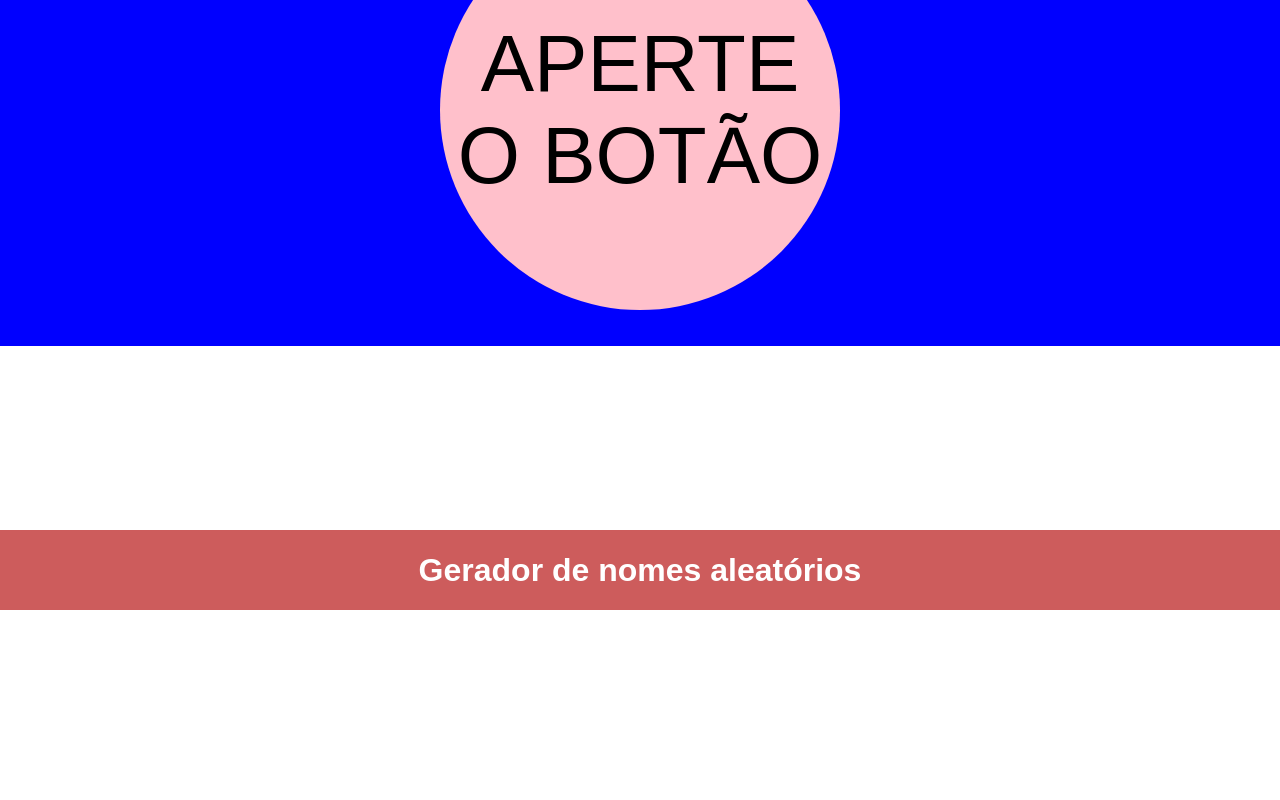
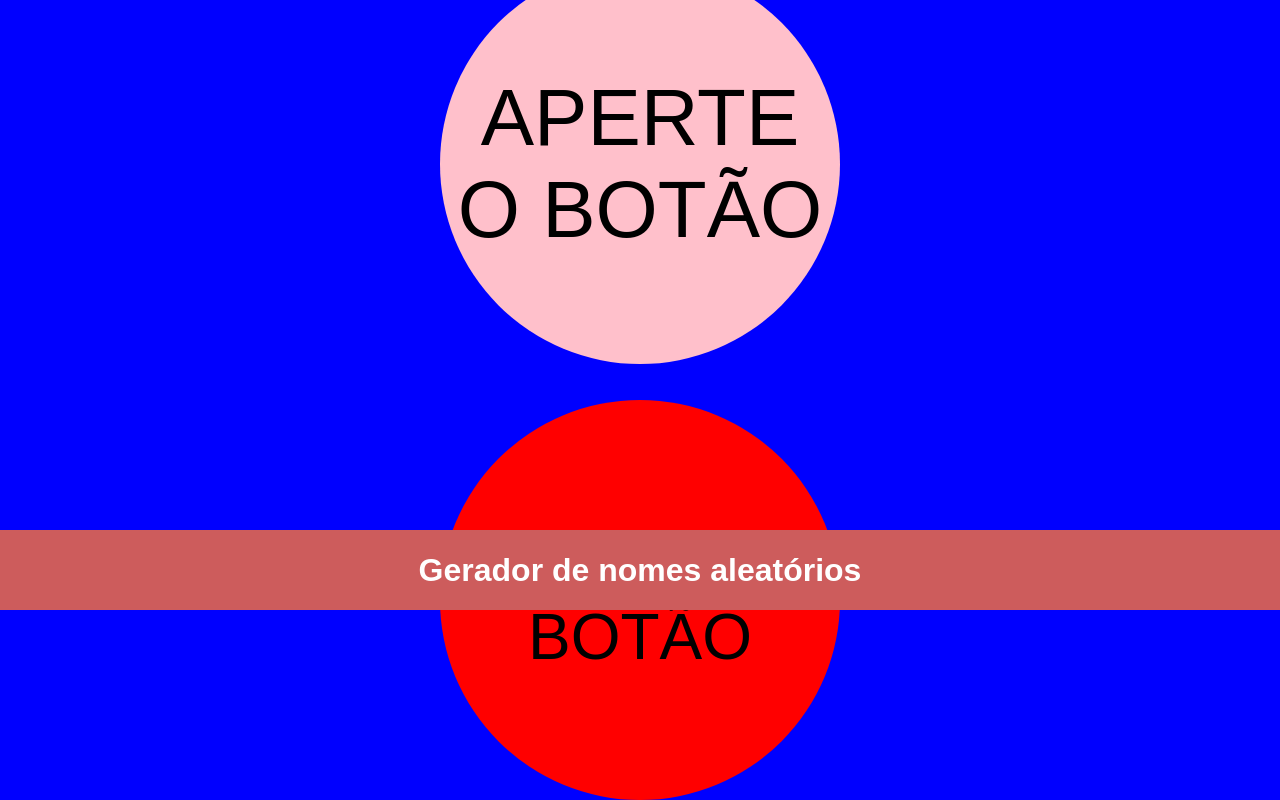
Before and after one commit to claudio-siervi/what-is-the-name, a React (Create React App) app: page / in a window 1280 px wide. Shown: the part 190-990 px from the top of the page. Before the commit the page ends 800 px from the top, so only its background shows below. Built offline with nearby package versions, Linux system fonts and the light colour scheme.

Commit message:
move component body logic to utils

```diff
--- a/src/components/Body/Body.tsx
+++ b/src/components/Body/Body.tsx
@@ -1,36 +1,26 @@
 import React, {useState} from "react";
 import './Body.css';
 import Button from '../Button/Button'
+import {getRandomColor, getRandomName} from "./Body.utils";
 
 
 function Body():JSX.Element {
     let buttonLabel:string = 'APERTE O BOTÃO';
     let buttonColor:string = 'blue'
 
-
-
     const [newLabel, setNewLabel] = useState<string>(buttonLabel)
-
     const [newColor, setNewColor] = useState<string>(buttonColor)
-
-    const updateBody = (): void => {
-        const alphabet:string = "abcdefghijklmnopqrstuvwxyz"
-        const randomCharacter:string = alphabet[Math.floor(Math.random() * alphabet.length)]
-        setNewLabel(randomCharacter )
-
-        const color:string[] = ['yellow', 'blue','red', 'green', 'black', 'white', 'brown']
-        console.log(Math.floor(Math.random() * color.length))
-        setNewColor(color[Math.floor(Math.random() * color.length)])
-    }
 
     return (
         <div className="App-body"
              style={{backgroundColor: newColor}}>
-
+            <br/>
+            <br/>
+            <br/>
             <Button
                 border = "none"
                 color  ="pink"
-                onClick = {() => updateBody()}
+                onClick = {() => getRandomName(3, setNewLabel)}
                 radius = "50%"
                 height = "400px"
                 width = "400px"
@@ -40,6 +30,16 @@ function Body():JSX.Element {
             <br/>
             <br/>
             <br/>
+            <Button
+                border = "none"
+                color  ="red"
+                onClick = {() => getRandomColor(setNewColor)}
+                radius = "50%"
+                height = "400px"
+                width = "400px"
+                fontSize = "4rem"
+                children = {newLabel.toUpperCase()}
+            />
         </div>
     );
 }
--- /dev/null
+++ b/src/components/Body/Body.utils.tsx
@@ -0,0 +1,23 @@
+import React from "react";
+
+export function getRandom  (stringLength:number) {return Math.floor(Math.random() * stringLength)}
+
+export function getRandomName(maxSyllabus: number, setNewLabel:React.Dispatch<any>):void{
+    const alphabet:string = 'abcdefghijklmnopqrstuvwxyz'
+    const vowels:string = 'aeiou'
+
+    let randomName:string = ''
+
+    for (let i = 0; i <= maxSyllabus-1; i++){
+        const randomAlphabetLetter:string = alphabet[Math.floor(Math.random() * alphabet.length)]
+        const randomVowel:string = vowels[getRandom(vowels.length)]
+        randomName = randomName +  randomAlphabetLetter + randomVowel
+    }
+    setNewLabel(randomName)
+}
+
+export function getRandomColor(setNewColor:React.Dispatch<any>):void {
+    const color: string[] = ['yellow', 'blue', 'red', 'green', 'black', 'white', 'brown']
+    console.log(getRandom(color.length))
+    setNewColor(color[getRandom(color.length)])
+}
```
